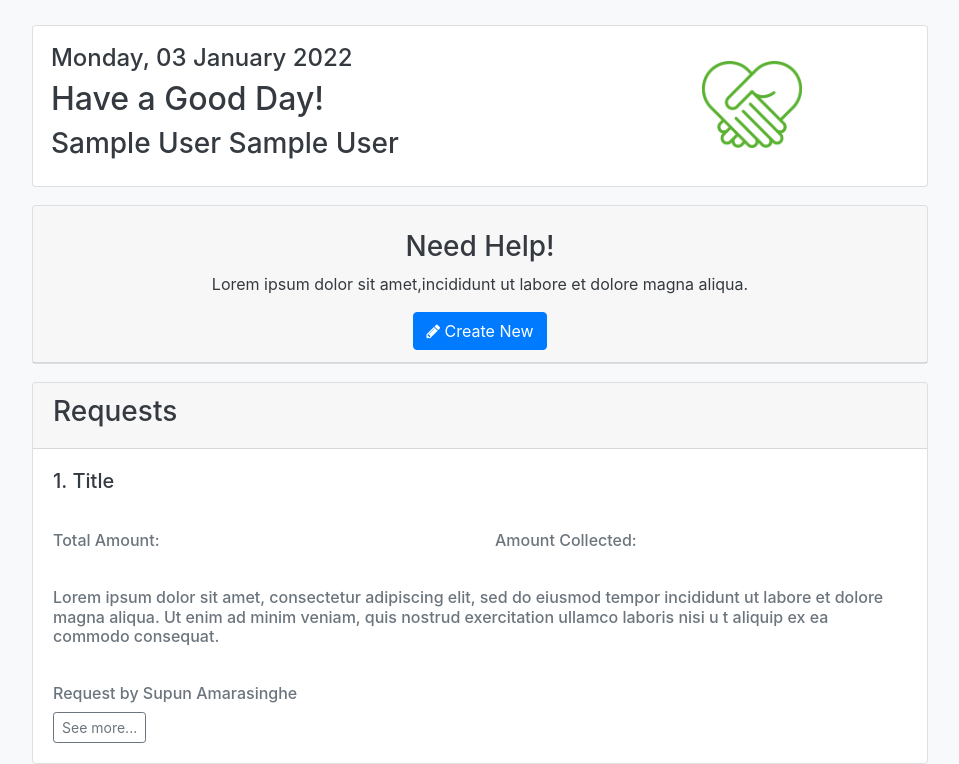
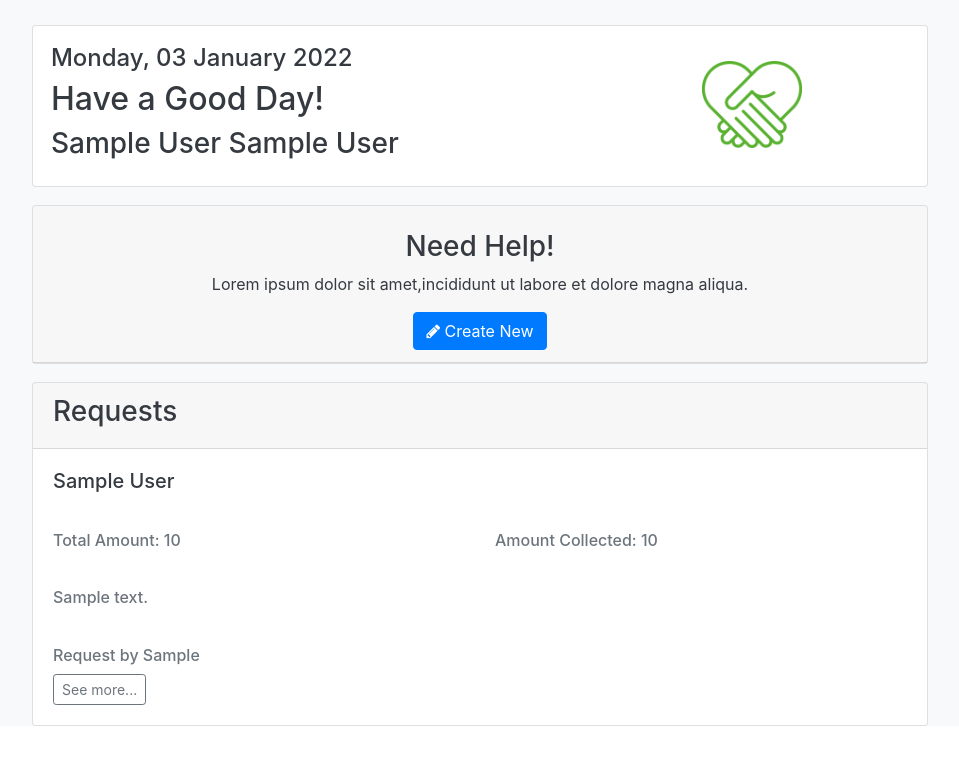
Before and after one commit to Hex-Clan-OOSD/donate-me, a PHP site: page /project/requests in a window 1280 px wide. Shown: the part 57-821 px from the top of the page, without its empty margins (160-1119 px from the left). After the commit the page ends 783 px from the top, so only its background shows below. Run offline with PHP 8.4, Linux system fonts and the light colour scheme; the visitor is signed in with stand-in values (Sample User, id 1); tables that the repository leaves empty or names only in its code hold one stand-in row (values such as "Sample post"); some libraries are stand-ins or nearby versions.

Commit message:
Requests are taken by the database

```diff
--- a/app/controllers/Requests.php
+++ b/app/controllers/Requests.php
@@ -11,8 +11,9 @@
      public function index(){
         $dateObj   = DateTime::createFromFormat('!m', date("m"));
         $monthName = $dateObj->format('F');
-        $message = "Have a good night!";
+        $message = "Have a Good Night!";
         $time = date('H');
+        $requests = $this->userModel->getApprovedRequests();
         if($time < 20){
             $message = "Have a Good Day!";
         }
@@ -20,6 +21,7 @@
              'name'=>$_SESSION['first_name']." ".$_SESSION['last_name'],
              'date'=>date("l").", ".date("d")." ".$monthName." ".date("Y"),
              'message'=>$message,
+             'requests' => $requests,
          ];
          $this->view('requests/index',$data);
      }
--- a/app/models/Request.php
+++ b/app/models/Request.php
@@ -22,5 +22,18 @@
 
         }
 
+        // Get all the requests
+        public function getApprovedRequests(){
+            $this->db->query('SELECT *,
+                              requests.id as requestId,
+                              users.id as userId
+                              FROM requests
+                              INNER JOIN users
+                              ON requests.user_id = users.id
+                              ORDER BY requests.created_at DESC');
+            $results = $this->db->resultSet();
+            return $results;
+        }
+
     }
 ?>
--- a/app/views/requests/index.php
+++ b/app/views/requests/index.php
@@ -50,32 +50,32 @@
     <div class="card-header">
       <h3>Requests</h3>
     </div>
+    <?php foreach($data['requests'] as $request) : ?>
     <div class="card-body">
       <blockquote class="blockquote mb-0">
-        <h5>1. Title</h5>
+        <h5><?php echo $request->title;?></h5>
         <br>
         <div class="row text-muted">
           <div class="col-lg-6">
-            <h6>Total Amount: </h6>
+            <h6>Total Amount: <?php echo $request->total_amount;?></h6>
           </div>
           <div class="col-lg-6">
-            <h6>Amount Collected: </h6>
+            <h6>Amount Collected: <?php echo $request->collected_amount;?></h6>
           </div>
         </div>
         <br>
         <h6 class="text-muted">
-        Lorem ipsum dolor sit amet, consectetur adipiscing elit,
-         sed do eiusmod tempor incididunt ut labore et dolore magna aliqua.
-         Ut enim ad minim veniam, quis nostrud exercitation ullamco laboris nisi u
-         t aliquip ex ea commodo consequat.
+        <?php echo $request->description?>
         </h6>
         <br>
-        <h6 class="text-muted">Request by Supun Amarasinghe</h6>
+        <h6 class="text-muted">Request by <?php echo $request->first_name;?></h6>
         <a href="" class="btn btn-outline-secondary btn-sm">See more...</a>
 
       </blockquote>
     </div>
+    <?php endforeach; ?>
   </div>
+
 
 
 
```
